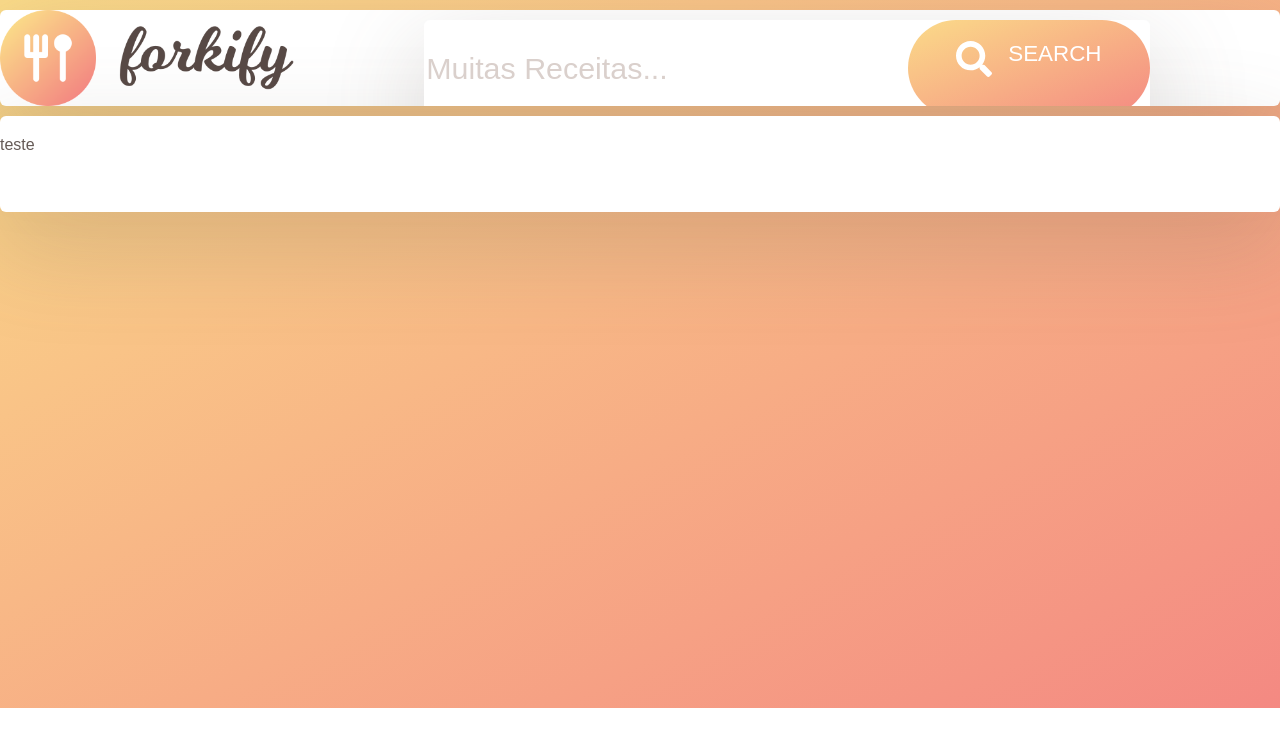
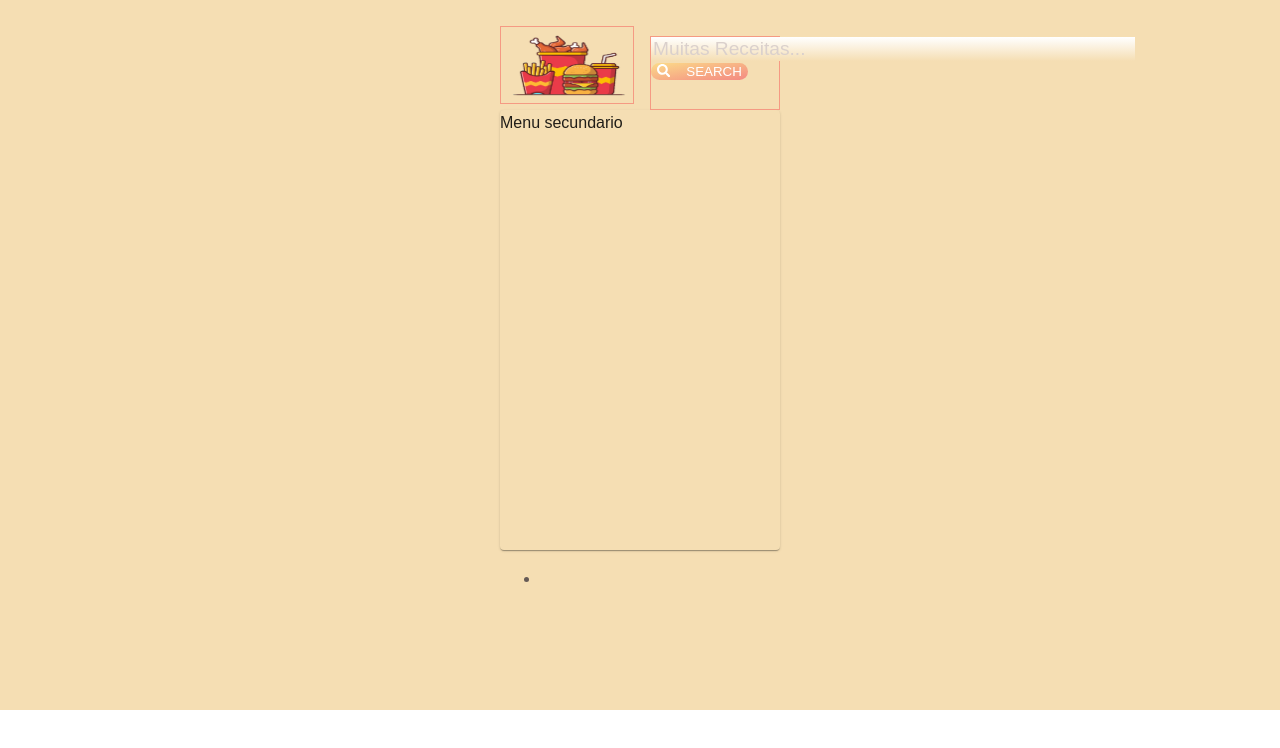
Before and after one commit to Geferson097/receitas, a React (Create React App) app: page / in a window 1280 px wide. Shown: the top 748 px of the page. Built offline with nearby package versions, Linux system fonts and the light colour scheme.

Commit message:
Aprendendo CSS

```diff
--- a/src/App.js
+++ b/src/App.js
@@ -22,7 +22,7 @@ const App = () => {
     console.log(recipies)
     return (
 
-        <body>
+        <body className="header">
             <div >
                 <Header onSearch={onSearch} />
                 <Results onReturn={recipies}/>
--- a/src/Components/body/Results.js
+++ b/src/Components/body/Results.js
@@ -1,13 +1,20 @@
 import {Card, CardMedia} from "@mui/material";
 
 const Results = (...props) => {
-    console.log(props)
+    console.log("results" + props.map(p => props.title))
     return(
-        <div className="container">
-            <p>
-                teste
-            </p>
+        <div className="body">
+            <div id="nav-sec">
+                <Card className ="card">Menu secundario </Card>
+                <ul>
+                    <li>
+                        <Card>
+                        </Card>
+                    </li>
+                </ul>
+            </div>
         </div>
+
 
     )
 
--- a/src/Components/header/Header.js
+++ b/src/Components/header/Header.js
@@ -4,9 +4,9 @@ import Form from "./form/Form";
 function Header(props) {
     return(
         <div >
-            <header className="container">
-                <img src={`${process.env.PUBLIC_URL}/logoHeader.png`} alt="Logo" className="header__logo" />
-                <Form className="search"
+            <header className="header">
+                <img src={`${process.env.PUBLIC_URL}/logoHeader.png`} alt="Logo" className="icon__header" />
+                <Form className="form"
                       onSearch={props.onSearch}/>
             </header>
         </div>
--- a/src/Components/header/form/Form.js
+++ b/src/Components/header/form/Form.js
@@ -7,11 +7,11 @@ const Form = (props) => {
         setTextValue(e.target.value)
     };
     return (
-        <div className="container">
+        <div className="form">
             <input id="searchInput" name="searchInput" type="text" className="search__field" placeholder="Muitas Receitas..."
                 onChange={onChance}
                 value={textValue}/>
-            <button id="searchButton" name="searchButton" className="btn search__btn"
+            <button id="searchButton" name="searchButton" className="btn"
                 onClick={()=> props.onSearch(textValue)}>
                 <FaSearch/>
                 <span>Search</span>
--- a/src/styles.css
+++ b/src/styles.css
@@ -3,41 +3,72 @@ body {
   font-weight: 400;
   line-height: 1.6;
   color: #655A56;
-  background-image: linear-gradient(to right bottom, #FBDB89, #F48982);
+  background-image: linear-gradient(wheat,wheat);
   background-size: cover;
   background-repeat: no-repeat;
   min-height: calc(100vh - 2 * 4vw); }
 
 .container {
   max-width: 120rem;
-  height: 12vh;
+  height: max-content;
   margin: 0.8vw auto;
   background-color: #fff;
   border-radius: 6px;
   overflow: hidden;
   box-shadow: 0 2rem 6rem 0.5rem rgba(101, 90, 86, 0.2);
+  background-image: linear-gradient(wheat,wheat);
   display: flex;
 }
 
 .header {
+  margin-top: 12px;
+  height: auto;
   background-repeat: no-repeat;
   background-size: contain;
-  grid-area: head;
   background-color: #F9F5F3;
   display: flex;
-  align-items: center;
-  justify-content: right;
+  align-items: normal;
+  justify-content: center;
+  background-image: linear-gradient(wheat,wheat);
+
 }
+.form{
+  height: 4.5rem;
+  width: 8rem;
+  fill: #F59A83;
+  margin-top: 12px;
+  border: 1px solid #F59A83;
 
+}
+.card{
+  max-height: 120rem;
+  height: 55vh;
+  max-width: 60vh;
+  background-image: linear-gradient(wheat,wheat);
+
+}
+.icon__header{
+  height: 4.5rem;
+  width: 8rem;
+  fill: #F59A83;
+  margin-top: 12px;
+  border: 1px solid #F59A83;
+
+  padding: 2px;
+  margin-right: 1rem;
+  flex: 0 0 auto;
+  margin-top: .1rem;
+
+}
 .btn, .btn-small, .btn-small:link, .btn-small:visited {
   background-image: linear-gradient(to right bottom, #FBDB89, #F48982);
+  alignment: right;
   border-radius: 10rem;
   border: none;
   text-transform: uppercase;
   color: #fff;
   cursor: pointer;
   display: flex;
-  align-items: initial;
   transition: all .2s; }
 .btn:hover, .btn-small:hover {
   transform: scale(1.05); }
@@ -48,27 +79,7 @@ body {
   alignment: right;
 }
 
-.btn {
-  alignment: right;
-  padding: 1.3rem 3rem;
-  font-size: 1.4rem; }
-.btn svg {
-  height: 2.25rem;
-  width: 2.25rem;
-  fill: currentColor;
-}
-.btn-inline svg {
-  height: 1.5rem;
-  width: 1.5rem;
-  fill: currentColor;
-  margin: 0 .2rem; }
-.btn-inline span {
-  margin: 0 .4rem; }
-.btn-inline:hover {
-  color: #F48982;
-  background-color: #F2EFEE; }
-.btn-inline:focus {
-  outline: none; }
+
 
 .btn-tiny {
   height: 1.75rem;
@@ -76,21 +87,6 @@ body {
   border: none;
   background: none;
   cursor: pointer; }
-.btn-tiny svg {
-  height: 100%;
-  width: 100%;
-  fill: #F59A83;
-  transition: all .3s; }
-.btn-tiny:focus {
-  outline: none; }
-.btn-tiny:hover svg {
-  fill: #F48982;
-  transform: translateY(-1px); }
-.btn-tiny:active svg {
-  fill: #F48982;
-  transform: translateY(0); }
-.btn-tiny:not(:last-child) {
-  margin-right: .3rem; }
 
 .heading-2 {
   font-size: 1.8rem;
@@ -108,10 +104,6 @@ body {
 }
 
 
-
-
-
-
 .search {
   alignment: right;
   background-color: #fff;
@@ -119,17 +111,22 @@ body {
   display: flex;
   align-items: center;
   padding-left: 3rem;
-  transition: all .3s; }
+  background-image: linear-gradient(white,white);
+  transition: all .3s;
+}
+
 .search:focus-within {
   transform: translateY(-2px);
   box-shadow: 0 0.7rem 3rem rgba(101, 90, 86, 0.08); }
 .search__field {
-  alignment: right;
-  border: none;
+  alignment: center;
+  border: aliceblue;
   background: none;
   font-family: inherit;
   color: inherit;
-  font-size: 1.9rem;
+  font-size: 1.2rem;
+  background-image: linear-gradient(white,wheat);
+
   width: 30rem; }
 .search__field:focus {
   outline: none; }
```
Also changed, not shown: src/App.css (deleted, +0 -38 lines), public/logoHeader.png.
